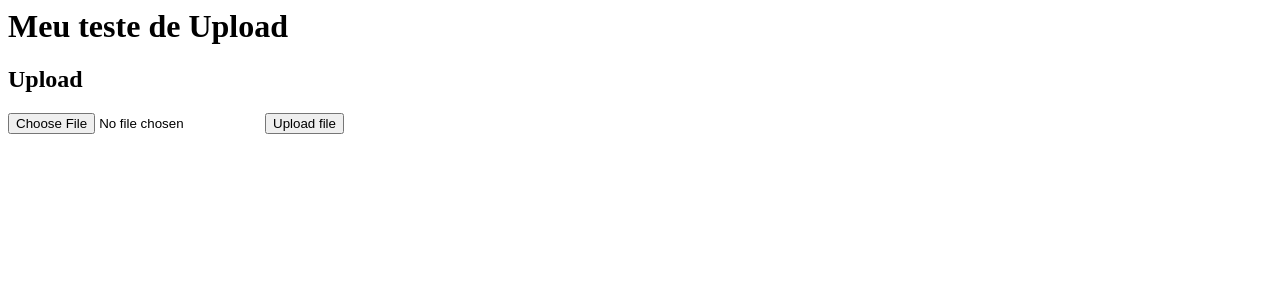
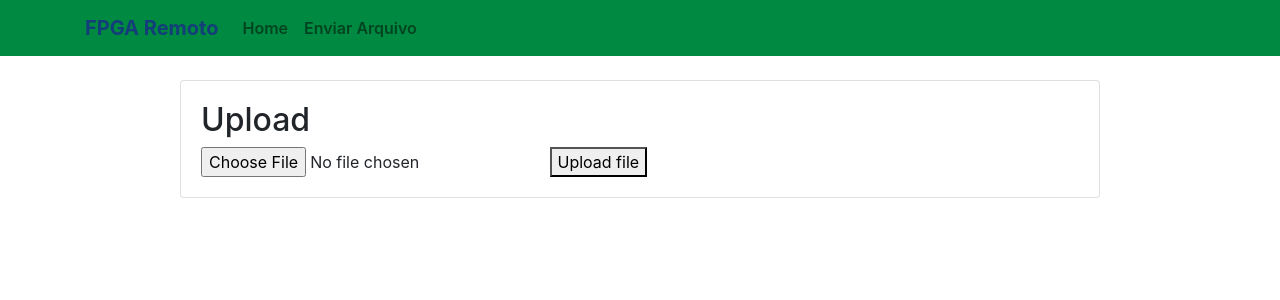
Before and after one commit to EduardoLR10/remoteFPGA, a Django app: page /upload/ in a window 1280 px wide. Shown: the top 300 px of the page. Run offline with Django 3.2, Linux system fonts and the light colour scheme; some libraries are stand-ins or nearby versions.

Commit message:
Added base.html (main theme) modified from the tutorial used in upload example

```diff
--- /dev/null
+++ b/upload/templates/upload/base.html
@@ -0,0 +1,46 @@
+{% load static %}<!doctype html>
+<html lang="en">
+<head>
+  <meta charset="utf-8">
+  <meta name="viewport" content="width=device-width, initial-scale=1, shrink-to-fit=no">
+  <link rel="stylesheet" href="https://stackpath.bootstrapcdn.com/bootstrap/4.1.3/css/bootstrap.min.css" integrity="sha384-MCw98/SFnGE8fJT3GXwEOngsV7Zt27NXFoaoApmYm81iuXoPkFOJwJ8ERdknLPMO" crossorigin="anonymous">
+  <link rel="stylesheet" type="text/css" href="{% static 'css/app.css' %}">
+  <title>{% block title %}My Site{% endblock %}</title>
+</head>
+<body>
+  <nav class="navbar navbar-expand-lg navbar-light mb-4" style="background-color:#008940">
+    <div class="container">
+      <a class="navbar-brand" href="{% url 'home' %} " style="font-weight: 700;  color: #133e79 ">FPGA Remoto</a>
+      <button class="navbar-toggler" type="button" data-toggle="collapse" data-target="#navbarSupportedContent" aria-controls="navbarSupportedContent" aria-expanded="false" aria-label="Toggle navigation">
+        <span class="navbar-toggler-icon"></span>
+      </button>
+      <div class="collapse navbar-collapse" id="navbarSupportedContent">
+        <ul class="navbar-nav">
+          <li class="nav-item">
+            <a class="nav-link" href="{% url 'home' %}" style="font-weight: 600">Home</a>
+          </li>
+          <li class="nav-item">
+            <a class="nav-link" href="{% url 'upload' %}" style="font-weight: 600">Enviar Arquivo</a>
+          </li>
+        </ul>
+      </div>
+    </div>
+  </nav>
+  <div class="container">
+    <div class="row justify-content-center">
+      <div class="col-lg-10 col-md-12">
+        <div class="card mb-4">
+          <div class="card-body">
+            {% block content %}
+            <h1>teste</h1>
+            {% endblock %}
+          </div>
+        </div>
+      </div>
+    </div>
+  </div>
+  <script src="https://code.jquery.com/jquery-3.3.1.slim.min.js" integrity="sha384-q8i/X+965DzO0rT7abK41JStQIAqVgRVzpbzo5smXKp4YfRvH+8abtTE1Pi6jizo" crossorigin="anonymous"></script>
+  <script src="https://cdnjs.cloudflare.com/ajax/libs/popper.js/1.14.3/umd/popper.min.js" integrity="sha384-ZMP7rVo3mIykV+2+9J3UJ46jBk0WLaUAdn689aCwoqbBJiSnjAK/l8WvCWPIPm49" crossorigin="anonymous"></script>
+  <script src="https://stackpath.bootstrapcdn.com/bootstrap/4.1.3/js/bootstrap.min.js" integrity="sha384-ChfqqxuZUCnJSK3+MXmPNIyE6ZbWh2IMqE241rYiqJxyMiZ6OW/JmZQ5stwEULTy" crossorigin="anonymous"></script>
+</body>
+</html>
--- a/upload/templates/upload/upload.html
+++ b/upload/templates/upload/upload.html
@@ -1,4 +1,4 @@
-<h1>Meu teste de Upload</h1>
+{% extends 'upload/base.html' %}
 
 {% block content %}
     <h2>Upload</h2>
```
Also changed, not shown: upload/templates/upload/home.html (+8 -1 lines).
